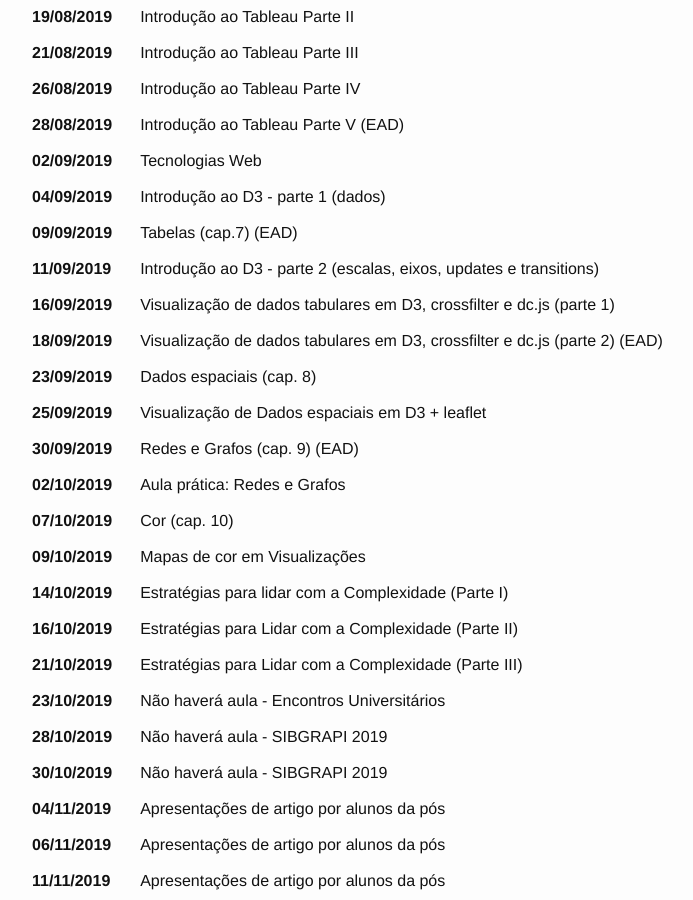
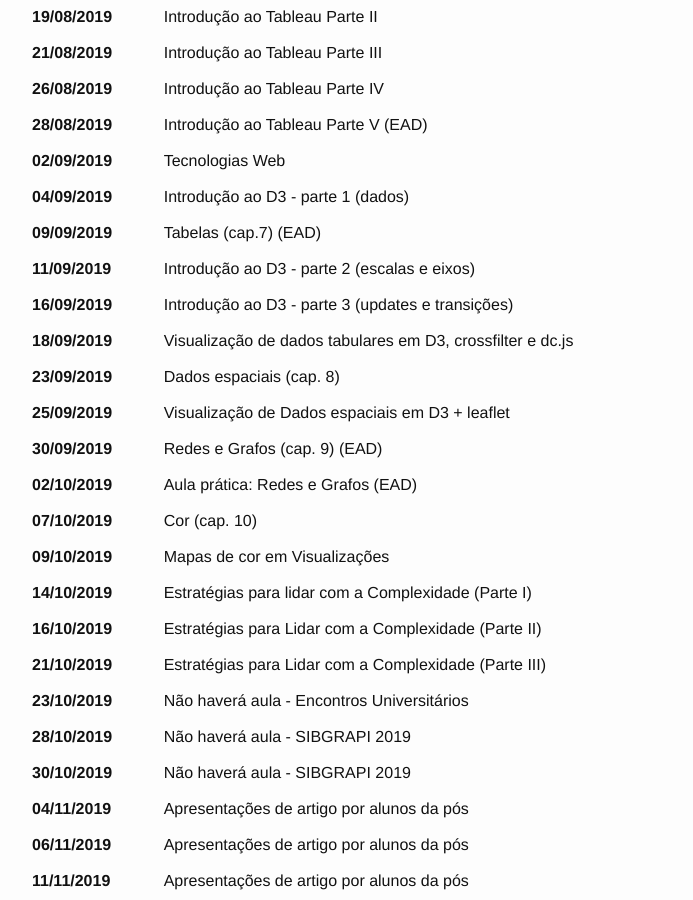
Before and after one commit to emanueles/datavis-course, a Jekyll site: the page built from calendar.md, in a window 1280 px wide and 900 px high, scrolled down 440 px. Shown: the whole window, without its empty margins (245-938 px from the left). Built offline with Jekyll 4.4.1, drawn with Linux system fonts in a browser that asks for light colours.

Commit message:
Updated Calendar

```diff
--- a/calendar.md
+++ b/calendar.md
@@ -63,15 +63,15 @@
     </tr>
     <tr>
       <td><b>11/09/2019</b></td>
-      <td> Introdução ao D3 - parte 2 (escalas, eixos, updates e transitions)</td>
+      <td> Introdução ao D3 - parte 2 (escalas e eixos)</td>
     </tr>
     <tr>
       <td><b>16/09/2019</b></td>
-      <td>  Visualização de dados tabulares em D3, crossfilter e dc.js (parte 1) </td>
+      <td> Introdução ao D3 - parte 3 (updates e transições) </td>
     </tr>
     <tr>
       <td><b>18/09/2019</b></td>
-      <td> Visualização de dados tabulares em D3, crossfilter e dc.js (parte 2) (EAD) </td>
+      <td> Visualização de dados tabulares em D3, crossfilter e dc.js </td>
     </tr>
     <tr>
       <td><b>23/09/2019</b></td>
```
Also changed, not shown: other parts of calendar.md (+1 -1 lines).
